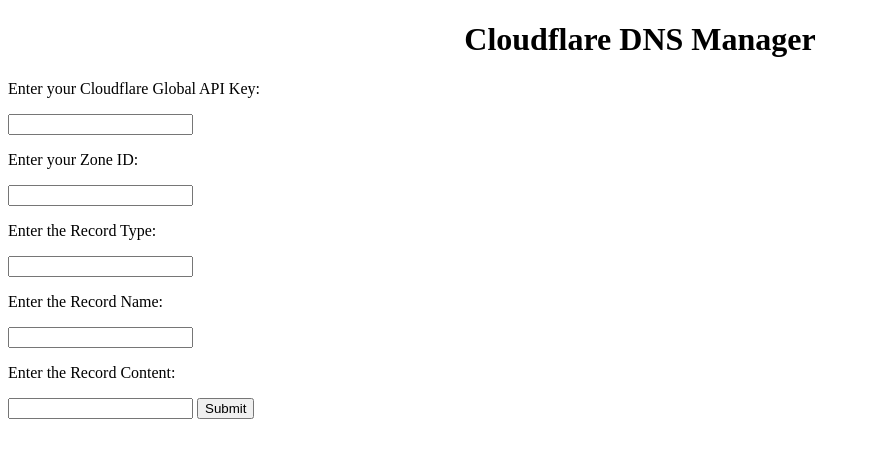
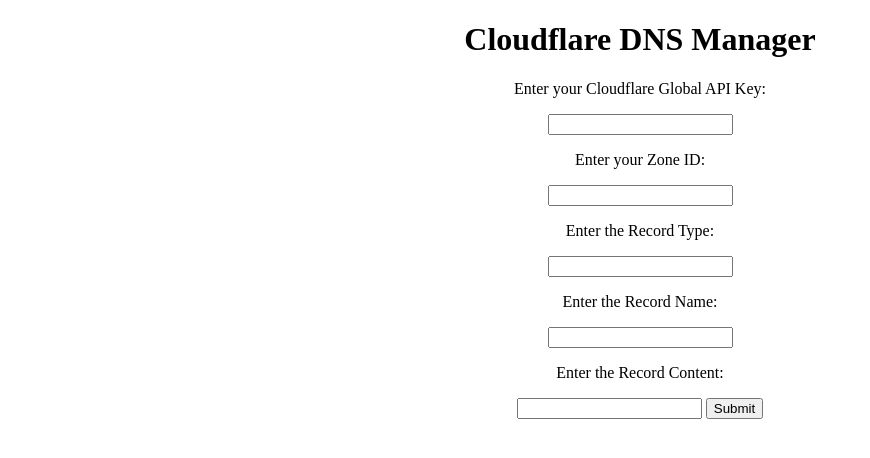
Before and after one commit to lokeshb003/cloudflare-automation, a Flask app: page / in a window 1280 px wide. Shown: the top 458 px of the page, without its empty margins (0-870 px from the left). Run offline with Flask 3, Linux system fonts and the light colour scheme.

Commit message:
Update index.html

```diff
--- a/templates/index.html
+++ b/templates/index.html
@@ -6,11 +6,14 @@
   h1 {
     text-align: center;
   }
+  #dnsmanager {
+    text-align: center;
+  }
 </style>
 </head>
 <body>
 <h1>Cloudflare DNS Manager</h1>
-<form method="post" action="/">
+<form method="post" id="dnsmanager" action="/">
   <p>Enter your Cloudflare Global API Key:</p><input type="text" name="user_input">
   <p>Enter your Zone ID:</p><input type="text" name="zone_id">
   <p>Enter the Record Type:</p><input type="text" name="record_type">
```
